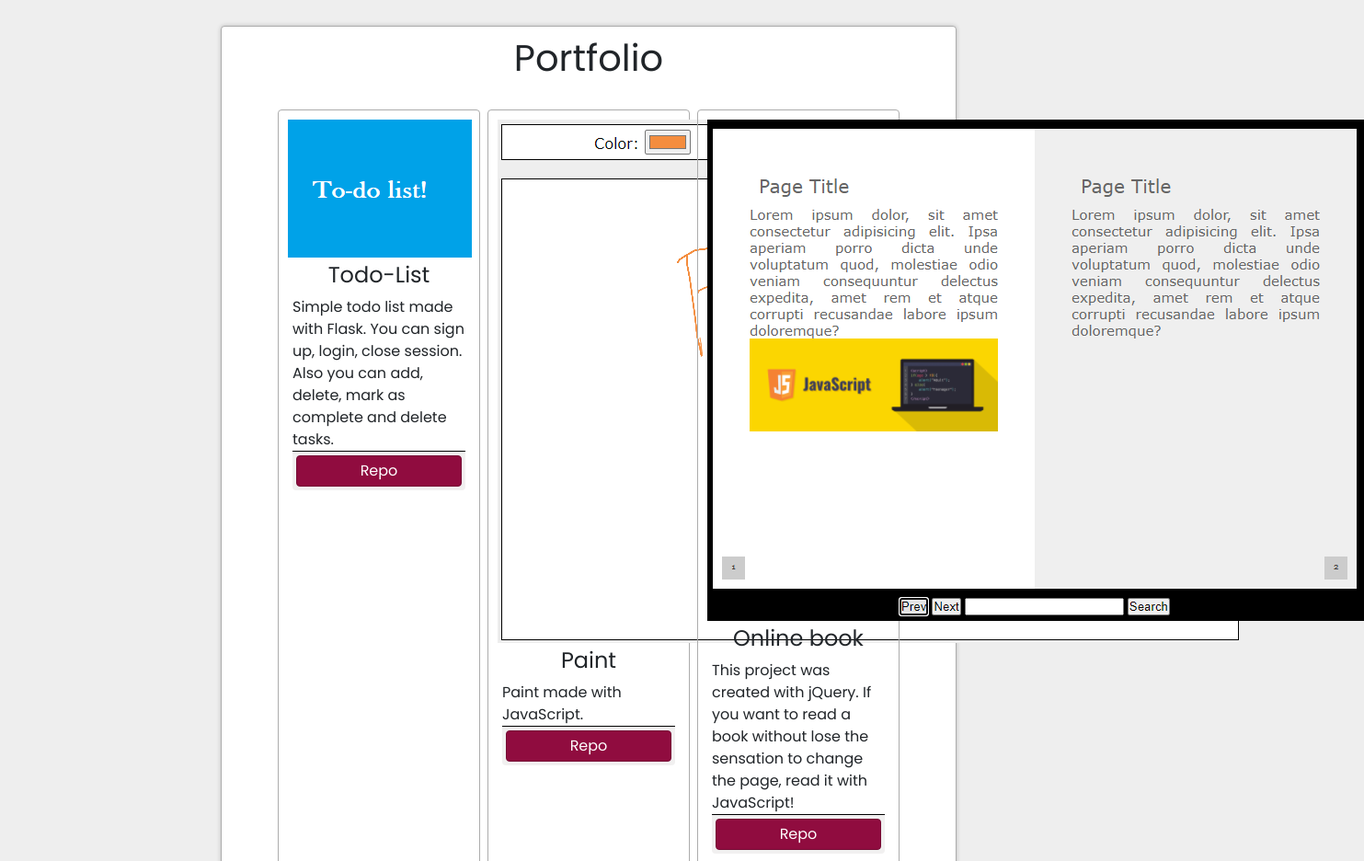
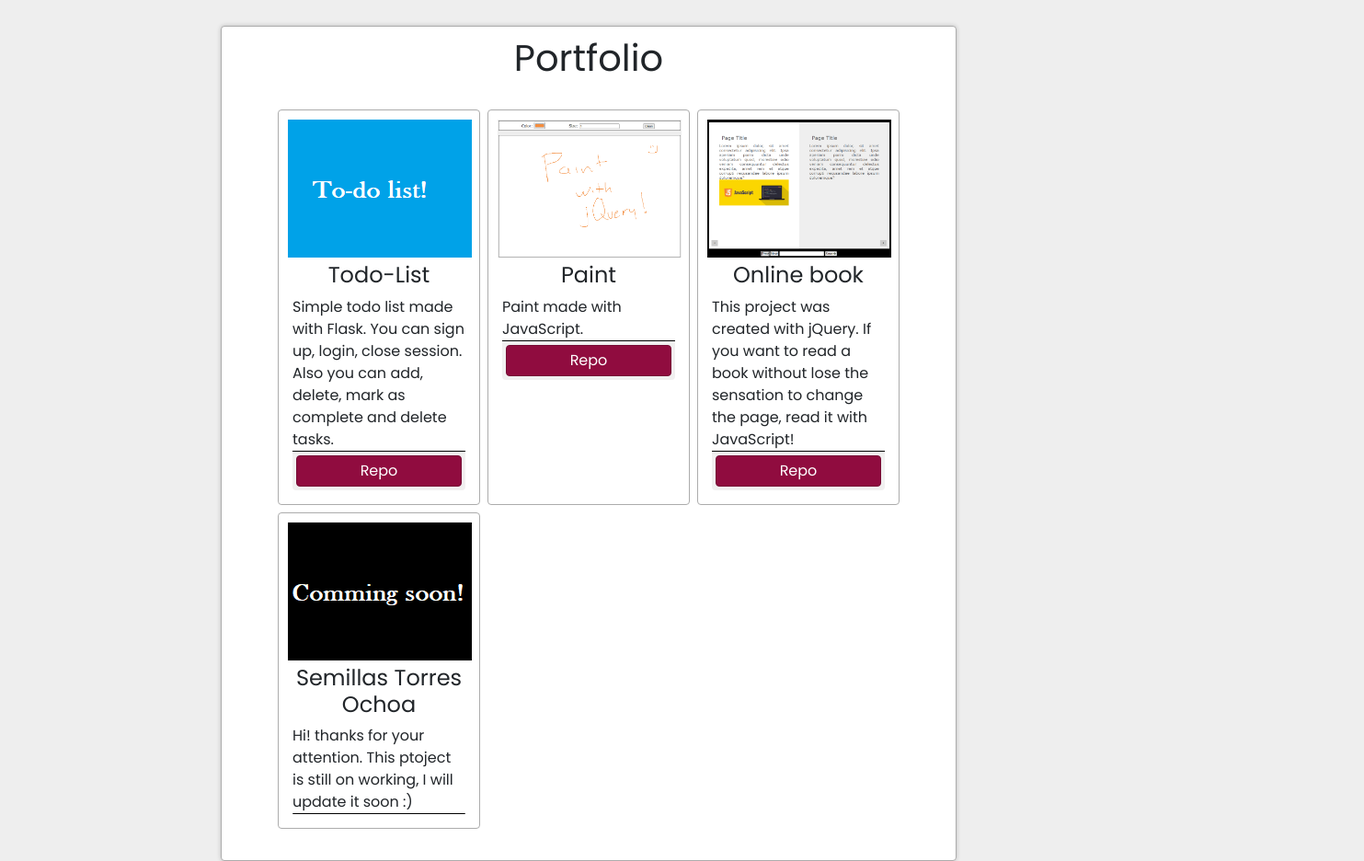
Before and after one commit to Joss852/joss852.github.com, a plain HTML site: page index.html in a window 1280 px wide. Shown: the part 1020-1956 px from the top of the page at 92% size, 1483 px wide, since content can reach past the window. Drawn offline with nearby package versions, Linux system fonts and the light colour scheme.

Commit message:
Update index.html

```diff
--- a/index.html
+++ b/index.html
@@ -107,7 +107,7 @@
         </div>
       </div>
       <div class="item pcard">
-        <img src="img/paint.png">
+        <img src="img/paint.png" style="height:150px;width:200px;">
         <div class="body">
           <h4 style="text-align: center;">Paint</h4>
           Paint made with JavaScript.
@@ -117,7 +117,7 @@
         </div>
       </div>
       <div class="item pcard">
-        <img src="img/book.png">
+        <img src="img/book.png" style="height:150px;width:200px;">
         <div class="body">
           <h4 style="text-align: center;">Online book</h4>
           This project was created with jQuery. If you want to read a book without lose the sensation to change the page, read it with JavaScript!
```
